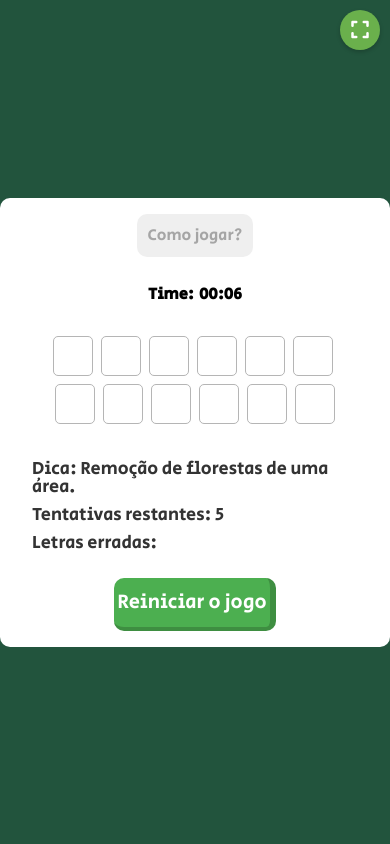
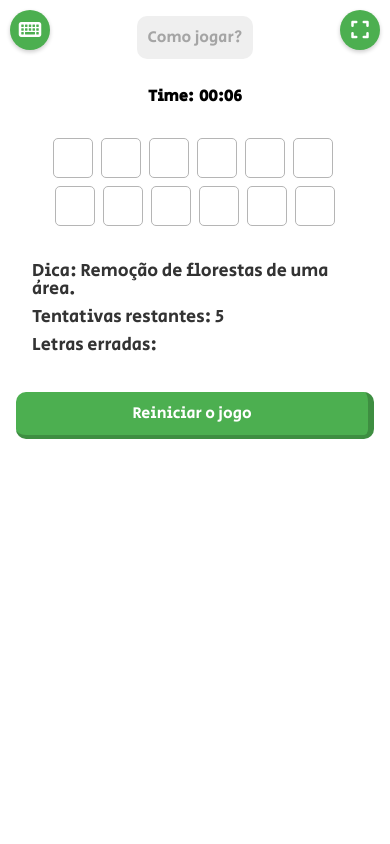
Before and after one commit to italovarzone/eco-games, a PHP site: page /jogos/forca/index.html in a window 390 px wide. Run offline with PHP 8.4, Linux system fonts and the light colour scheme.

Commit message:
feat: Deixa hangame responsivo e adiciona um teclado virtual para que o usuário consiga jogar no mobile,

```diff
--- a/src/jogos/forca/index.html
+++ b/src/jogos/forca/index.html
@@ -46,6 +46,7 @@
                     <p class="guess-left">Tentativas restantes: <span></span></p>
                     <p class="wrong-letter">Letras erradas: <span></span></p>
                 </div>
+                <div id="keyboard" class="keyboard-container" style="display: none;"></div>
                 <div class="button-container">
                     <button class="reset-btn">Reiniciar o jogo</button>
                 </div>
@@ -63,6 +64,7 @@
     </div>
 
     <button id="fullscreen-btn"><i id="fullscreen-icon" class="fas fa-expand"></i></button>
+    <button id="toggle-keyboard-btn"><i id="keyboard-icon" class="fas fa-keyboard"></i></button>
 
     <script src="./word.js"></script>
     <script src="./script.js"></script>
--- a/src/jogos/forca/style.css
+++ b/src/jogos/forca/style.css
@@ -4,7 +4,7 @@
   --cor-secundaria: #a5a5a5; /* cinza claro */
   --cor-fundo: #f2f2f2; /* cinza claro */
   --cor-texto: #333; /* preto */
-  --cor-botao: #6ab04c; /* verde claro */
+  --cor-botao: #4caf50;
   --fonte-gamer: "Secular One", sans-serif;
 }
 
@@ -228,6 +228,7 @@ body {
   display: flex;
   align-items: center;
   justify-content: center;
+  padding-top: 12px;
 }
 
 .container .interrogation-btn:hover {
@@ -322,3 +323,96 @@ body {
 #fullscreen-btn.fullscreen:hover {
   background-color: var(--cor-botao);
 }
+
+.keyboard-container {
+  display: flex;
+  flex-wrap: wrap;
+  justify-content: center;
+  margin-top: 20px;
+}
+
+.keyboard-container button {
+  width: 35px;
+  height: 35px;
+  margin: 2px;
+  font-size: 16px;
+  font-weight: bold;
+  border: none;
+  border-radius: 5px;
+  background-color: var(--cor-botao);
+  color: #fff;
+  cursor: pointer;
+}
+
+.keyboard-container button:hover {
+  background-color: var(--cor-primaria);
+}
+
+.keyboard-container button:disabled {
+  background-color: #ccc;
+  color: #666;
+  cursor: not-allowed;
+}
+
+.keyboard-container .disabled-button {
+  background-color: #ccc;
+  color: #666;
+  cursor: not-allowed;
+}
+
+#toggle-keyboard-btn {
+  position: fixed;
+  top: 10px;
+  left: 10px;
+  background-color: var(--cor-botao);
+  color: #fff;
+  border: none;
+  border-radius: 50%;
+  width: 40px;
+  height: 40px;
+  font-size: 20px;
+  cursor: pointer;
+  display: flex;
+  justify-content: center;
+  align-items: center;
+  box-shadow: 0 2px 4px rgba(0, 0, 0, 0.2);
+  z-index: 1000;
+}
+
+#toggle-keyboard-btn:hover {
+  background-color: var(--cor-botao);
+}
+
+#keyboard-icon {
+  transition: transform 0.3s ease;
+}
+
+#toggle-keyboard-btn.active {
+  background-color: var(--cor-botao);
+}
+
+#toggle-keyboard-btn.active:hover {
+  background-color: var(--cor-botao);
+}
+
+
+@media (max-width: 768px) {
+  body {
+    display: flex;
+    align-items: baseline;
+    background-color: white;
+  }
+
+  .content .reset-btn {
+    width: 100%;
+    font-size: 16px;
+  }
+
+  #result-container {
+    box-shadow: none;
+  }
+
+  .reset-btn {
+    width: 100% !important;
+  }
+}
```
Also changed, not shown: src/jogos/forca/script.js (+73 -2 lines).
